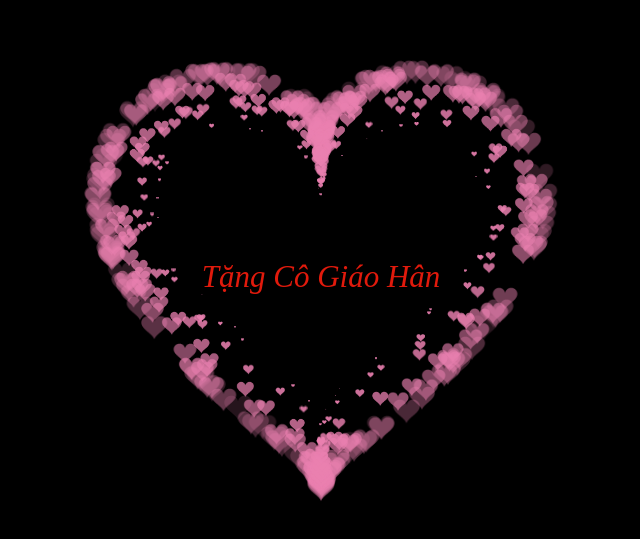
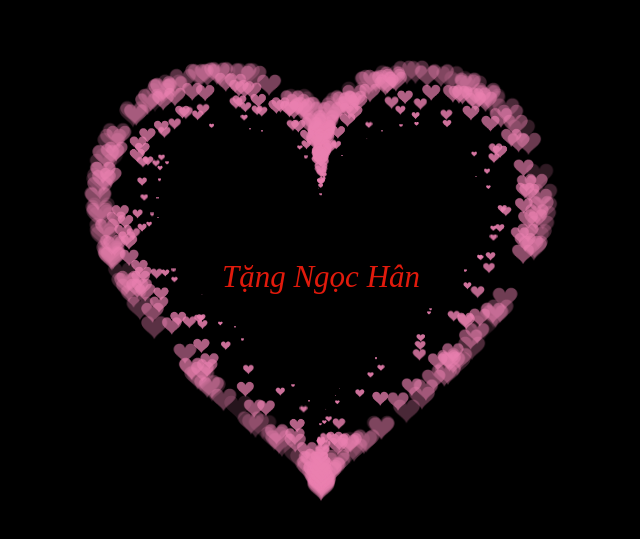
Before and after one commit to HaManhTuan/heart_ly_tuan, a plain HTML site: page index.html in a window 1280 px wide. Shown: the part 123-662 px from the top of the page, without its empty margins (319-959 px from the left). Drawn offline with Linux system fonts and the light colour scheme.

Commit message:
first commit

```diff
--- a/index.html
+++ b/index.html
@@ -526,7 +526,7 @@ var ParticlePool = (function() {
         align-items: center;
         justify-content: center;
         margin-bottom: 5px;
-        text-align: center;">Tặng Cô Giáo Hân</div>
+        text-align: center;">Tặng Ngọc Hân</div>
 
  </BODY>
 
```
